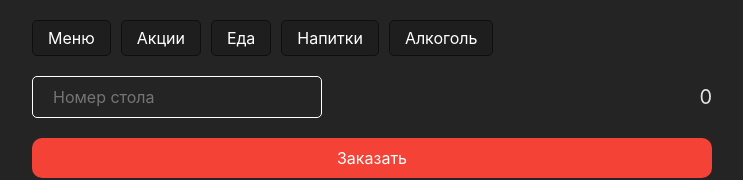
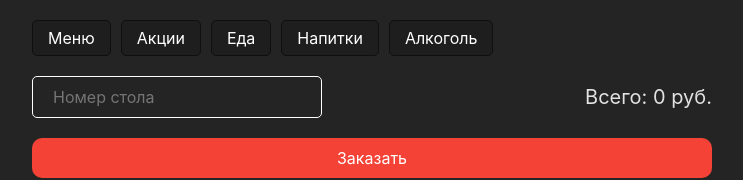
Before and after one commit to ArtemStar2/ServiceRestaurantAdminPanel, a React (Vite) app: page /order in a window 1280 px wide. Shown: the top 180 px of the page, without its empty margins (268-1011 px from the left). Built offline with nearby package versions, Linux system fonts and the light colour scheme.

Commit message:
Update OrderClient.tsx

```diff
--- a/src/client/product/OrderClient.tsx
+++ b/src/client/product/OrderClient.tsx
@@ -56,7 +56,7 @@ const OrderClient : FC = () => {
                         placeholder={'Номер стола'}
                     />
                     <span className="allCost">
-                    {cost}
+                    Всего: {cost} руб.
                     </span>
                 </div>
                 <button className='users__add' onClick={() => orderCreate(toJS(store.user.id), orders, table_id)}>Заказать</button>
```
